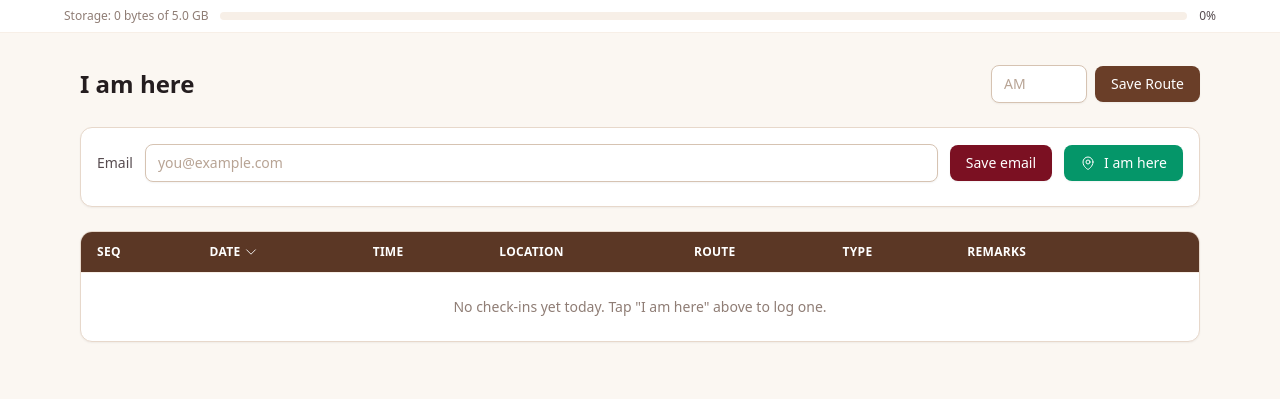
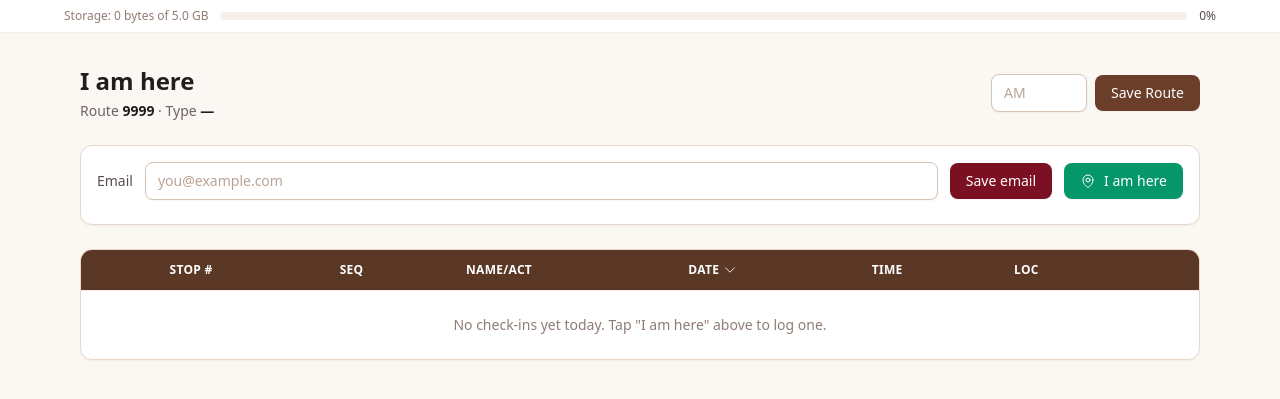
Before and after one commit to keybyme/keymyme2, a Django app: page /vault/im-here/ in a window 1280 px wide. Shown: the part 94-493 px from the top of the page. Run offline with Django 5.2, Linux system fonts and the light colour scheme; the visitor is signed in with stand-in values (Sample User, id 1); data that the repository does not hold is empty; some libraries are stand-ins or nearby versions.

Commit message:
Rework I am here table layout and allow loading a second route mid-day
Reorders columns (Here button first, adds editable Stop #, renames
Location/Remarks to Loc/Name-Act), moves Route/Type up next to the
page title, and lets LoadRouteView append a differently-typed saved
route (e.g. PM) to today's stops instead of only working when no
check-ins exist yet.

Co-Authored-By: Claude Sonnet 5 <noreply@anthropic.com>

```diff
--- a/vault/admin.py
+++ b/vault/admin.py
@@ -70,7 +70,7 @@ class ReminderAdmin(admin.ModelAdmin):
 
 @admin.register(LocationCheckIn)
 class LocationCheckInAdmin(admin.ModelAdmin):
-    list_display = ("owner", "check_date", "seq", "route_type", "created_at", "owner_route", "latitude", "longitude", "remarks")
+    list_display = ("owner", "check_date", "seq", "stop_number", "route_type", "created_at", "owner_route", "latitude", "longitude", "remarks")
     list_filter = ("owner",)
 
     def owner_route(self, obj):
--- a/vault/forms.py
+++ b/vault/forms.py
@@ -187,7 +187,8 @@ class LocationAlertEmailForm(TailwindFormMixin, forms.ModelForm):
 class LocationCheckInForm(TailwindFormMixin, forms.ModelForm):
     class Meta:
         model = LocationCheckIn
-        fields = ["seq", "route_type", "remarks"]
+        fields = ["stop_number", "seq", "route_type", "remarks"]
+        labels = {"remarks": "Name/Act"}
         widgets = {
             "remarks": forms.Textarea(attrs={"rows": 3}),
             "route_type": forms.TextInput(attrs={"placeholder": "AM"}),
--- a/vault/models.py
+++ b/vault/models.py
@@ -251,6 +251,7 @@ class LocationCheckIn(models.Model):
     longitude = models.DecimalField(max_digits=9, decimal_places=6, null=True, blank=True)
     remarks = models.CharField(max_length=255, blank=True)
     seq = models.PositiveIntegerField(default=10, verbose_name="Seq")
+    stop_number = models.PositiveIntegerField(null=True, blank=True, verbose_name="Stop #")
     route_type = models.CharField(
         max_length=30, blank=True, verbose_name="Route type",
         help_text="Which saved route (AM, PM, MID DAY, ...) this stop was loaded from, if any.",
--- a/vault/templates/vault/im_here.html
+++ b/vault/templates/vault/im_here.html
@@ -2,7 +2,13 @@
 {% block title %}I am here{% endblock %}
 {% block content %}
 <div class="mb-6 flex flex-wrap items-center justify-between gap-3">
-    <h1 class="text-2xl font-semibold text-gray-900">I am here</h1>
+    <div>
+        <h1 class="text-2xl font-semibold text-gray-900">I am here</h1>
+        <p class="mt-1 text-sm text-gray-600">
+            Route <span class="font-semibold text-gray-900">{{ request.user.route|default:"9999" }}</span>
+            &middot; Type <span class="font-semibold text-gray-900">{{ active_route_type|default:"—" }}</span>
+        </p>
+    </div>
     <div class="flex items-center gap-3">
         <form method="post" action="{% url 'vault:im_here_save_route' %}" class="flex items-center gap-2">
             {% csrf_token %}
@@ -43,7 +49,7 @@
 
 {% if route_choices %}
 <div class="mb-6 rounded-xl border border-gold bg-cream-soft p-4 shadow-sm">
-    <p class="mb-3 text-sm font-medium text-gray-700">Choose today's route to load:</p>
+    <p class="mb-3 text-sm font-medium text-gray-700">Load a saved route (added to today's stops, not a replacement):</p>
     <div class="flex flex-wrap gap-2">
         {% for rt in route_choices %}
         <form method="post" action="{% url 'vault:im_here_load_route' %}">
@@ -60,10 +66,20 @@
 <table class="min-w-full divide-y divide-gray-100">
     <thead class="bg-cafe-dark">
         <tr>
+            <th class="px-4 py-3"></th>
+            <th class="px-4 py-3 text-left text-xs font-bold uppercase tracking-wide text-white">Stop #</th>
             <th class="px-4 py-3 text-left text-xs font-bold uppercase tracking-wide text-white">
                 <a href="?sort={{ seq_sort_next }}" class="inline-flex items-center gap-1 hover:text-gold">
                     Seq
                     {% if sort_key == "seq" %}
+                        {% if sort_reverse %}{% include "icons/chevron-down.html" with class="w-3.5 h-3.5" %}{% else %}{% include "icons/chevron-up.html" with class="w-3.5 h-3.5" %}{% endif %}
+                    {% endif %}
+                </a>
+            </th>
+            <th class="px-4 py-3 text-left text-xs font-bold uppercase tracking-wide text-white">
+                <a href="?sort={{ remarks_sort_next }}" class="inline-flex items-center gap-1 hover:text-gold">
+                    Name/Act
+                    {% if sort_key == "remarks" %}
                         {% if sort_reverse %}{% include "icons/chevron-down.html" with class="w-3.5 h-3.5" %}{% else %}{% include "icons/chevron-up.html" with class="w-3.5 h-3.5" %}{% endif %}
                     {% endif %}
                 </a>
@@ -77,24 +93,22 @@
                 </a>
             </th>
             <th class="px-4 py-3 text-left text-xs font-bold uppercase tracking-wide text-white">Time</th>
-            <th class="px-4 py-3 text-left text-xs font-bold uppercase tracking-wide text-white">Location</th>
-            <th class="px-4 py-3 text-left text-xs font-bold uppercase tracking-wide text-white">Route</th>
-            <th class="px-4 py-3 text-left text-xs font-bold uppercase tracking-wide text-white">Type</th>
-            <th class="px-4 py-3 text-left text-xs font-bold uppercase tracking-wide text-white">
-                <a href="?sort={{ remarks_sort_next }}" class="inline-flex items-center gap-1 hover:text-gold">
-                    Remarks
-                    {% if sort_key == "remarks" %}
-                        {% if sort_reverse %}{% include "icons/chevron-down.html" with class="w-3.5 h-3.5" %}{% else %}{% include "icons/chevron-up.html" with class="w-3.5 h-3.5" %}{% endif %}
-                    {% endif %}
-                </a>
-            </th>
+            <th class="px-4 py-3 text-left text-xs font-bold uppercase tracking-wide text-white">Loc</th>
             <th class="px-4 py-3"></th>
         </tr>
     </thead>
     <tbody class="divide-y divide-gray-100">
         {% for checkin in page_obj %}
         <tr class="group odd:bg-white even:bg-cream-soft hover:bg-beige">
+            <td class="whitespace-nowrap px-4 py-3 text-sm">
+                <button type="button" class="here-row-btn rounded-lg bg-emerald-600 px-2.5 py-1 text-xs font-medium text-white shadow-sm hover:bg-emerald-700 disabled:cursor-not-allowed disabled:opacity-60"
+                        data-url="{% url 'vault:location_checkin_here' checkin.pk %}" title="Mark here">
+                    Here
+                </button>
+            </td>
+            <td class="whitespace-nowrap px-4 py-3 text-sm text-gray-900">{{ checkin.stop_number|default:"—" }}</td>
             <td class="whitespace-nowrap px-4 py-3 text-sm text-gray-900">{{ checkin.seq }}</td>
+            <td class="max-w-xs px-4 py-3 text-sm text-gray-600">{{ checkin.remarks|default:"—" }}</td>
             <td class="whitespace-nowrap px-4 py-3 text-sm text-gray-900">{% if checkin.created_at %}{{ checkin.check_date|date:"m/d/Y" }}{% else %}—{% endif %}</td>
             <td class="whitespace-nowrap px-4 py-3 text-sm text-gray-900">{% if checkin.created_at %}{{ checkin.created_at|time:"g:i A" }}{% else %}—{% endif %}</td>
             <td class="whitespace-nowrap px-4 py-3 text-sm">
@@ -106,15 +120,8 @@
                 <span class="text-gray-400">—</span>
                 {% endif %}
             </td>
-            <td class="whitespace-nowrap px-4 py-3 text-sm text-gray-600">{{ checkin.owner.route|default:"9999" }}</td>
-            <td class="whitespace-nowrap px-4 py-3 text-sm text-gray-600">{{ checkin.route_type|default:"—" }}</td>
-            <td class="max-w-xs px-4 py-3 text-sm text-gray-600">{{ checkin.remarks|default:"—" }}</td>
             <td class="whitespace-nowrap px-4 py-3 text-right text-sm">
                 <div class="flex justify-end gap-3">
-                    <button type="button" class="here-row-btn rounded-lg bg-emerald-600 px-2.5 py-1 text-xs font-medium text-white shadow-sm hover:bg-emerald-700 disabled:cursor-not-allowed disabled:opacity-60"
-                            data-url="{% url 'vault:location_checkin_here' checkin.pk %}" title="Mark here">
-                        Here
-                    </button>
                     <a href="{% url 'vault:location_checkin_update' checkin.pk %}" class="rounded-lg bg-yellow-500 px-2.5 py-1 text-xs font-medium text-gray-900 shadow-sm hover:bg-yellow-600" title="Edit">
                         Edit
                     </a>
--- a/vault/views.py
+++ b/vault/views.py
@@ -429,14 +429,15 @@ class ImHereView(LoginRequiredMixin, FormView):
                 owner=self.request.user, check_date=timezone.localdate()
             )
         )
-        if not checkins:
-            # Sin check-ins hoy: si el usuario tiene rutas guardadas (por
-            # route_type, vía SaveRouteView), no precargamos automáticamente
-            # — le ofrecemos elegir cuál cargar (LoadRouteView).
-            context["route_choices"] = list(
-                RouteStop.objects.filter(owner=self.request.user)
-                .order_by("route_type").values_list("route_type", flat=True).distinct()
-            )
+        # Si el usuario tiene rutas guardadas (por route_type, vía
+        # SaveRouteView), siempre le ofrecemos elegir cuál cargar
+        # (LoadRouteView) — incluso si ya hay check-ins hoy, para poder
+        # sumar una ruta distinta (p. ej. cargar PM más tarde en el mismo
+        # día después de haber hecho AM en la mañana), sin autocargar nada.
+        context["route_choices"] = list(
+            RouteStop.objects.filter(owner=self.request.user)
+            .order_by("route_type").values_list("route_type", flat=True).distinct()
+        )
         sort = self.request.GET.get("sort", "-date")
         reverse = sort.startswith("-")
         sort_key = sort.lstrip("-")
@@ -457,6 +458,7 @@ class ImHereView(LoginRequiredMixin, FormView):
         context["remarks_sort_next"] = "-remarks" if sort == "remarks" else "remarks"
         context["seq_sort_next"] = "-seq" if sort == "seq" else "seq"
         context["show_history_link"] = self.request.user.role_level > HISTORY_MIN_ROLE_LEVEL
+        context["active_route_type"] = checkins[0].route_type if checkins else ""
         return context
 
 
@@ -564,28 +566,32 @@ class SaveRouteView(LoginRequiredMixin, View):
 
 class LoadRouteView(LoginRequiredMixin, View):
     """
-    Chooser en ImHereView (cuando no hay check-ins hoy pero sí rutas
-    guardadas): el usuario elige qué route_type cargar y esta vista precarga
-    esas paradas como los check-ins de hoy, sin fecha real/hora/ubicación
-    propias — el usuario las va completando con el ícono 'Here' de cada fila
-    conforme llega a cada lugar.
+    Chooser en ImHereView: el usuario elige qué route_type cargar y esta
+    vista precarga esas paradas como check-ins de hoy, sin fecha real/hora/
+    ubicación propias — el usuario las va completando con el ícono 'Here' de
+    cada fila conforme llega a cada lugar. Si ya hay check-ins hoy (p. ej. la
+    ruta AM de la mañana), la ruta elegida se AGREGA a continuación (seq
+    corrido para no pisar los existentes) en vez de reemplazarlos, para poder
+    sumar una ruta distinta más tarde el mismo día.
     """
 
     def post(self, request):
         route_type = request.POST.get("route_type", "").strip()
         today = timezone.localdate()
-        if LocationCheckIn.objects.filter(owner=request.user, check_date=today).exists():
-            return redirect("vault:im_here")
 
         stops = RouteStop.objects.filter(owner=request.user, route_type=route_type).order_by("seq")
         if not stops:
             messages.error(request, f'No stops saved for route "{route_type}".')
             return redirect("vault:im_here")
 
+        last_seq = LocationCheckIn.objects.filter(
+            owner=request.user, check_date=today
+        ).aggregate(Max("seq"))["seq__max"] or 0
+
         LocationCheckIn.objects.bulk_create([
-            LocationCheckIn(owner=request.user, check_date=today, seq=stop.seq,
+            LocationCheckIn(owner=request.user, check_date=today, seq=last_seq + (index + 1) * 10,
                              remarks=stop.remarks, route_type=stop.route_type)
-            for stop in stops
+            for index, stop in enumerate(stops)
         ])
         messages.success(request, f'Route "{route_type}" loaded for today.')
         return redirect("vault:im_here")
```
Also changed, not shown: vault/migrations/0015_locationcheckin_stop_number.py (added).
